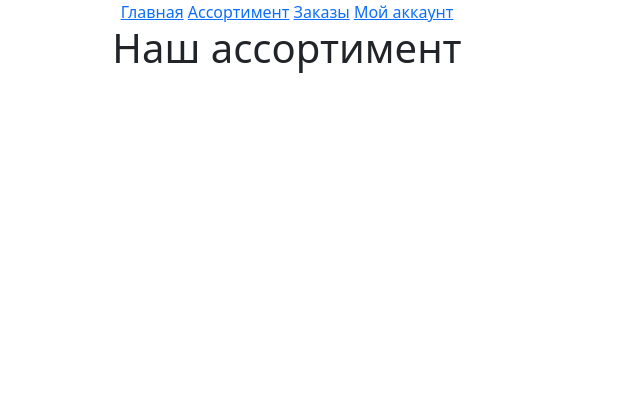
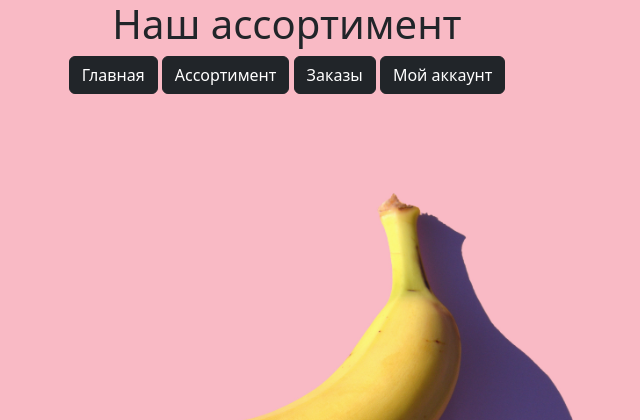
Before and after one commit to SileboxUnderfined/dj_webStore, a Django app: page /products in a window 1280 px wide. Shown: the top 420 px of the page, without its empty margins (353-993 px from the left). Run offline with Django 4.2, Linux system fonts and the light colour scheme; data that the repository does not hold is empty; some libraries are stand-ins or nearby versions.

Commit message:
some frontend features

```diff
--- a/webStore/static/buttons.js
+++ b/webStore/static/buttons.js
@@ -1,10 +1,10 @@
 Vue.component('nav-buttons', {
     template:
     `<div class="buttons">
-        <a href="/">Главная</a>
-        <a href="/products">Ассортимент</a>
-        <a href="/orders">Заказы</a>
-        <a href="/Account">Мой аккаунт</a>
+        <a href="/" class="btn btn-dark">Главная</a>
+        <a href="/products" class="btn btn-dark">Ассортимент</a>
+        <a href="/orders" class="btn btn-dark">Заказы</a>
+        <a href="/Account" class="btn btn-dark">Мой аккаунт</a>
     </div>`
 })
 
--- /dev/null
+++ b/webStore/static/products.css
@@ -0,0 +1,18 @@
+#products {
+    display: flex;
+    flex-direction: row;
+    justify-content: flex-start;
+}
+
+.product {
+    border-style: solid;
+    display: block;
+    margin: 20px auto;
+    padding: 10px;
+    word-break: break-all;
+    transition: box-shadow 0.05s linear;
+}
+
+.product:hover {
+    box-shadow: 5px 2px 5px black;
+}
--- a/webStore/static/products.js
+++ b/webStore/static/products.js
@@ -1,11 +1,13 @@
 Vue.component('product',{
     props: ['name','description','price','type'],
-    template: `<div class="product">
-        <p>Наименование: {{ name }}</p>
-        <p>Описание: {{ description }}</p>
-        <p>Категория: {{ type }}</p>
-        <p>Цена: {{ price }}</p>
-    </div>`
+    template: `
+        <div class="product">
+            <p>Наименование: {{ name }}</p>
+            <p>Описание: {{ description }}</p>
+            <p>Категория: {{ type }}</p>
+            <p>Цена: {{ price }}</p>
+            <a href="/buy" class="btn btn-success">Купить</a>
+        </div>`
 })
 
 new Vue({
--- /dev/null
+++ b/webStore/static/style.css
@@ -0,0 +1,4 @@
+body {
+    background-image: url('/static/background.jpeg');
+    background-size: cover;
+}
--- a/webStore/templates/index.html
+++ b/webStore/templates/index.html
@@ -3,6 +3,7 @@
     <head>
         <meta charset="UTF-8">
         <title>Веб Магазин</title>
+        <link rel="stylesheet" href="static/style.css">
         <link rel="stylesheet" href="https://cdn.jsdelivr.net/npm/bootstrap@5.2.2/dist/css/bootstrap.min.css" integrity="sha384-Zenh87qX5JnK2Jl0vWa8Ck2rdkQ2Bzep5IDxbcnCeuOxjzrPF/et3URy9Bv1WTRi" crossorigin="anonymous">
         <script src="https://cdn.jsdelivr.net/npm/vue@2.7.8"></script>
     </head>
--- a/webStore/templates/products.html
+++ b/webStore/templates/products.html
@@ -3,16 +3,19 @@
     <head>
         <meta charset="UTF-8">
         <title>Ассортимент</title>
+        <link rel="stylesheet" href="static/style.css">
+        <link rel="stylesheet" href="static/products.css">
         <link rel="stylesheet" href="https://cdn.jsdelivr.net/npm/bootstrap@5.2.2/dist/css/bootstrap.min.css" integrity="sha384-Zenh87qX5JnK2Jl0vWa8Ck2rdkQ2Bzep5IDxbcnCeuOxjzrPF/et3URy9Bv1WTRi" crossorigin="anonymous">
         <script src="https://cdn.jsdelivr.net/npm/vue@2.7.8"></script>
         <script src="https://cdnjs.cloudflare.com/ajax/libs/axios/1.1.3/axios.min.js" integrity="sha512-0qU9M9jfqPw6FKkPafM3gy2CBAvUWnYVOfNPDYKVuRTel1PrciTj+a9P3loJB+j0QmN2Y0JYQmkBBS8W+mbezg==" crossorigin="anonymous" referrerpolicy="no-referrer"></script>
     </head>
     <body>
+
         <center>
+            <h1>Наш ассортимент</h1>
             <div id="buttons-app">
                 <nav-buttons></nav-buttons>
             </div>
-    <h1>Наш ассортимент</h1>
             <div class="container" id="products">
                 <product
                     v-for="product in products"
```
Also changed, not shown: webStore/static/background.jpeg (added). Lines whose indentation alone changed are shown as unchanged.
